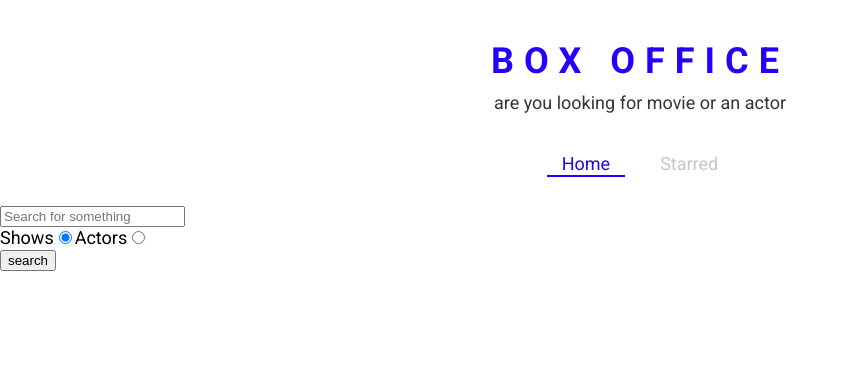
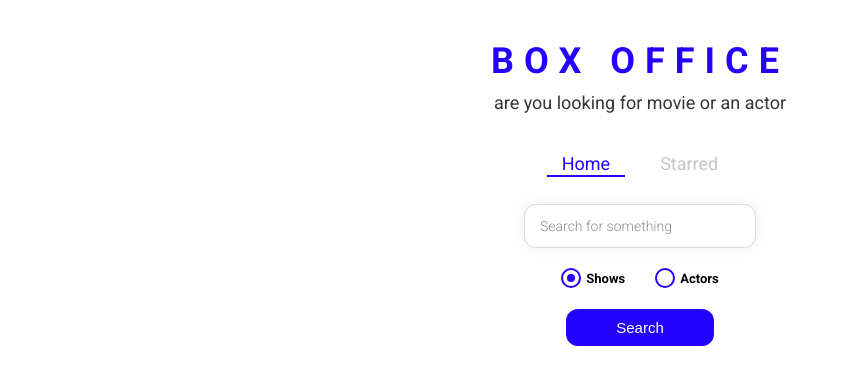
Before and after one commit to jatinjc99/BOX-OFFICE, a React (Create React App) app: page / in a window 1280 px wide. Shown: the top 384 px of the page, without its empty margins (0-849 px from the left). Built offline with nearby package versions, Linux system fonts and the light colour scheme.

Commit message:
added more styles page completed

```diff
--- /dev/null
+++ b/src/components/CustomRadio.js
@@ -0,0 +1,66 @@
+import React from 'react';
+import styled from 'styled-components';
+
+const RadioWrapper = styled.label`
+  display: block;
+  position: relative;
+  padding-left: 25px;
+  cursor: pointer;
+  font-size: 13px;
+  user-select: none;
+  font-weight: 700;
+  line-height: 1.65;
+
+  input {
+    position: absolute;
+    opacity: 0;
+    cursor: pointer;
+  }
+
+  span {
+    position: absolute;
+    top: 0;
+    left: 0;
+    height: 16px;
+    width: 16px;
+    background-color: #fff;
+    border: 2px solid ${({ theme }) => theme.mainColors.blue};
+    border-radius: 50%;
+  }
+
+  input:checked ~ span {
+    background-color: #fff;
+    border: 2px solid ${({ theme }) => theme.mainColors.blue};
+  }
+
+  span:after {
+    content: '';
+    position: absolute;
+    display: none;
+  }
+
+  input:checked ~ span:after {
+    display: block;
+  }
+
+  span:after {
+    top: 4px;
+    left: 4px;
+    width: 8px;
+    height: 8px;
+    border-radius: 50%;
+    background: ${({ theme }) => theme.mainColors.blue};
+  }
+`;
+
+const CustomRadio = ({ label, ...restProps }) => {
+  return (
+    <RadioWrapper htmlFor={restProps.id}>
+      {label}
+      <input {...restProps} type="radio" />
+      <span />
+    </RadioWrapper>
+  );
+};
+
+export default CustomRadio;
--- a/src/pages/Home.js
+++ b/src/pages/Home.js
@@ -1,11 +1,17 @@
 // import { format } from 'prettier';
 import React, { useState } from 'react';
+import MainPageLayout from '../components/MainPageLayout';
+import { apiGet } from '../misc/config';
+import ShowGrid from '../components/show/ShowGrid';
 import ActorGrid from '../components/actor/ActorGrid';
-import MainPageLayout from '../components/MainPageLayout';
-import ShowGrid from '../components/show/ShowGrid';
+import { useLastQuery } from '../misc/custom-hook';
 
-import { apiGet } from '../misc/config';
-import { useLastQuery } from '../misc/custom-hook';
+import {
+  SearchInput,
+  RadioInputsWrapper,
+  SearchButtonWrapper,
+} from './Home.styled';
+import CustomRadio from '../components/CustomRadio';
 
 const Home = () => {
   const [input, setInput] = useLastQuery();
@@ -13,9 +19,7 @@
   const [searchOption, setSearchOption] = useState('shows');
 
   const isShowsSearch = searchOption === 'shows';
-
   const onSearch = () => {
-    // https://api.tvmaze.com/search/shows?q=men
     apiGet(`/search/${searchOption}?q=${input}`).then(result => {
       setResults(result);
     });
@@ -37,7 +41,7 @@
 
   const renderResults = () => {
     if (results && results.length === 0) {
-      return <div> no results </div>;
+      return <div>No results</div>;
     }
 
     if (results && results.length > 0) {
@@ -47,44 +51,47 @@
         <ActorGrid data={results} />
       );
     }
+
     return null;
   };
 
   return (
     <MainPageLayout>
-      <input
+      <SearchInput
         type="text"
+        placeholder="Search for something"
+        onChange={onInputChange}
         onKeyDown={onKeyDown}
-        onChange={onInputChange}
         value={input}
-        placeholder="Search for something"
       />
-      <div>
-        <label htmlFor="shows-search">
-          Shows
-          <input
+
+      <RadioInputsWrapper>
+        <div>
+          <CustomRadio
+            label="Shows"
             id="shows-search"
-            type="radio"
             value="shows"
             checked={isShowsSearch}
             onChange={onRadioChange}
           />
-        </label>
-        <label htmlFor="actors-search">
-          Actors
-          <input
+        </div>
+
+        <div>
+          <CustomRadio
+            label="Actors"
             id="actors-search"
-            type="radio"
             value="people"
             checked={!isShowsSearch}
             onChange={onRadioChange}
           />
-        </label>
-      </div>
-      <button type="button" onClick={onSearch}>
-        {' '}
-        search
-      </button>
+        </div>
+      </RadioInputsWrapper>
+
+      <SearchButtonWrapper>
+        <button type="button" onClick={onSearch}>
+          Search
+        </button>
+      </SearchButtonWrapper>
       {renderResults()}
     </MainPageLayout>
   );
--- /dev/null
+++ b/src/pages/Home.styled.js
@@ -0,0 +1,102 @@
+import styled from 'styled-components';
+
+export const SearchInput = styled.input`
+  display: block;
+  font-family: 'Roboto', sans-serif;
+  width: 200px;
+  margin: auto;
+  outline: none;
+  padding: 13px 15px;
+  border: 1px solid #dbdbdb;
+  box-shadow: 0px 0px 10px 0px rgba(219, 219, 219, 0.5);
+  font-size: 14px;
+  border-radius: 12px;
+  color: #8d8d8d;
+
+  &::placeholder {
+    font-weight: 300;
+    color: #8d8d8d;
+  }
+`;
+
+export const RadioInputsWrapper = styled.div`
+  display: flex;
+  justify-content: center;
+  margin: 20px 0;
+
+  div {
+    margin: 0 15px;
+  }
+`;
+
+export const SearchButtonWrapper = styled.div`
+  text-align: center;
+  margin-bottom: 35px;
+
+  button {
+    color: #fff;
+    background-color: ${({ theme }) => theme.mainColors.blue};
+    margin: auto;
+    padding: 10px 50px;
+    font-size: 15px;
+    border: none;
+    outline: none;
+    border-radius: 12px;
+    &:hover {
+      cursor: pointer;
+    }
+  }
+`;
+
+// CustomRadio.js
+const RadioWrapper = styled.label`
+  display: block;
+  position: relative;
+  padding-left: 25px;
+  cursor: pointer;
+  font-size: 13px;
+  user-select: none;
+  font-weight: 700;
+  line-height: 1.65;
+
+  input {
+    position: absolute;
+    opacity: 0;
+    cursor: pointer;
+  }
+
+  span {
+    position: absolute;
+    top: 0;
+    left: 0;
+    height: 16px;
+    width: 16px;
+    background-color: #fff;
+    border: 2px solid ${({ theme }) => theme.mainColors.blue};
+    border-radius: 50%;
+  }
+
+  input:checked ~ span {
+    background-color: #fff;
+    border: 2px solid ${({ theme }) => theme.mainColors.blue};
+  }
+
+  span:after {
+    content: '';
+    position: absolute;
+    display: none;
+  }
+
+  input:checked ~ span:after {
+    display: block;
+  }
+
+  span:after {
+    top: 4px;
+    left: 4px;
+    width: 8px;
+    height: 8px;
+    border-radius: 50%;
+    background: ${({ theme }) => theme.mainColors.blue};
+  }
+`;
```
